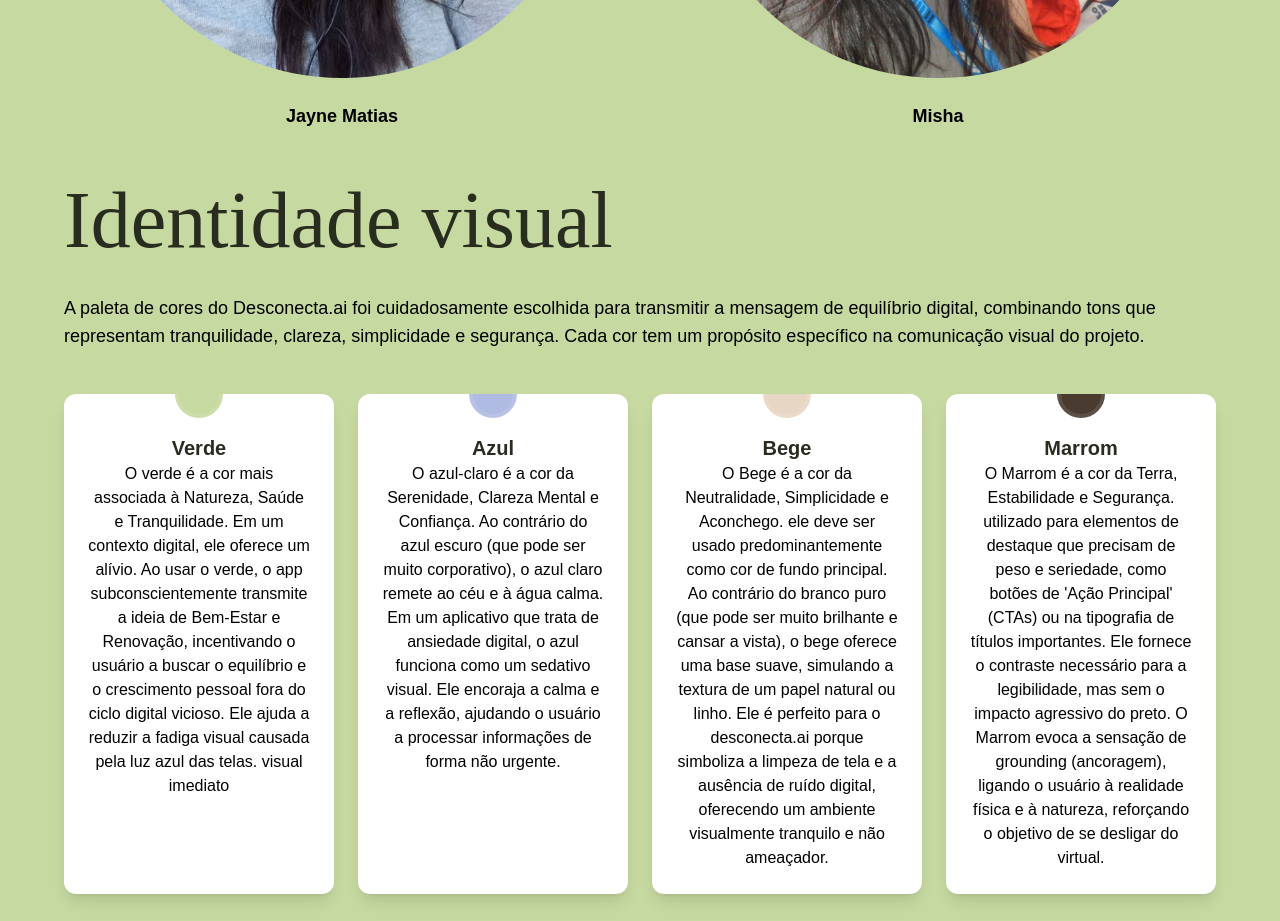
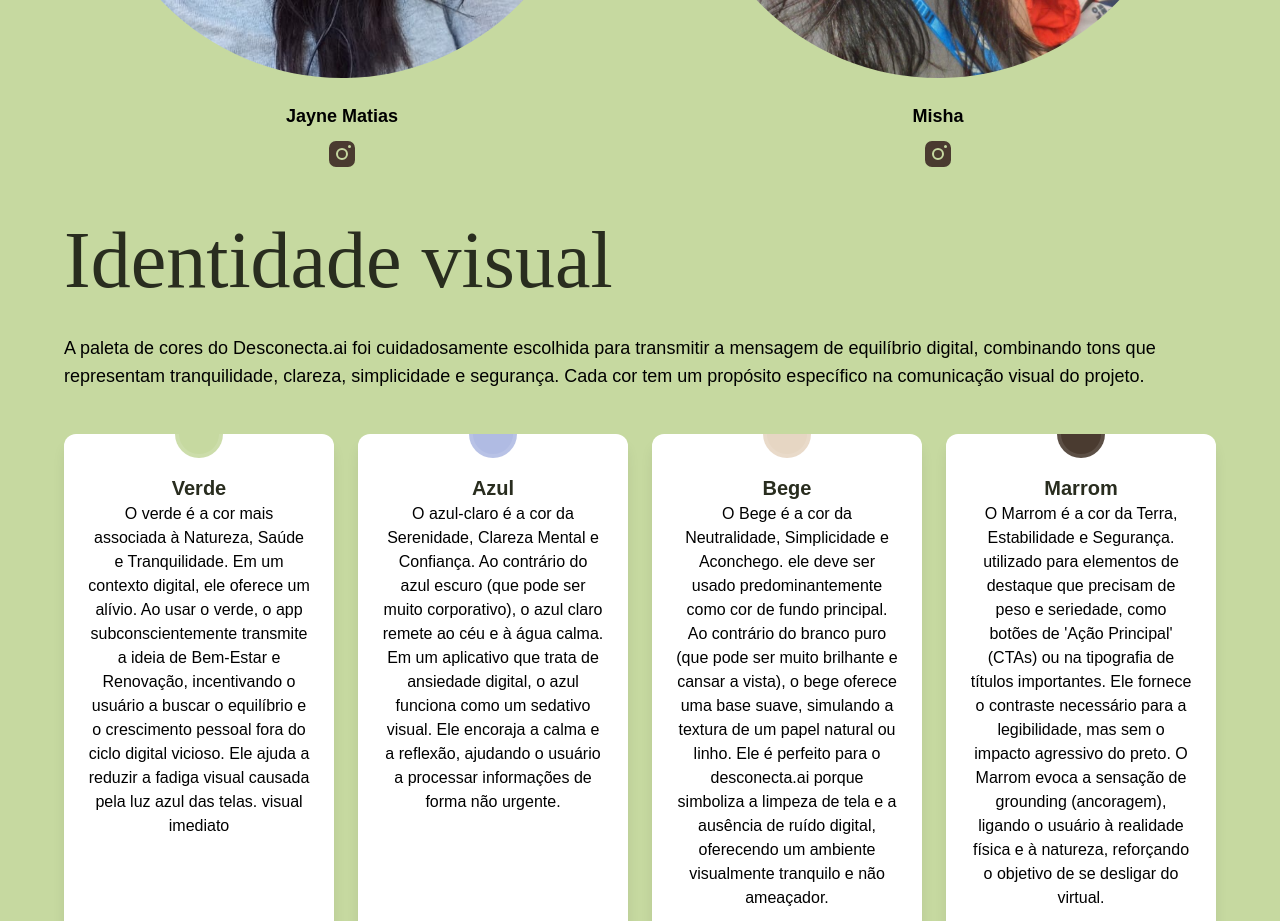
Before and after one commit to mimiisha/projeto-desconecta.ai, a React (Vite) app: page /sobre in a window 1280 px wide. Shown: the part 1300-2221 px from the top of the page. Built offline with nearby package versions, Linux system fonts and the light colour scheme.

Commit message:
add insta

```diff
--- a/src/components/About/Developers.jsx
+++ b/src/components/About/Developers.jsx
@@ -1,4 +1,5 @@
 import React from "react";
+import { InstagramLogoIcon } from "@phosphor-icons/react";
 import jay from "../../assets/imgs/jayfoto.jpeg";
 import mishafoto from "../../assets/imgs/mishafoto.jpeg";
 
@@ -17,12 +18,28 @@ export const Developeres = () => {
                     data-aos-delay="100">
                     <img src={jay} alt="Jayne" className="mt-10 md:mt-0 w-auto max-w-[320px] md:max-w-[500px] h-auto object-contain rounded-full" />
                     <p className="mt-6 text-center text-lg font-semibold">Jayne Matias</p>
+                    <a
+                        href="https://instagram.com/jayne_matias"
+                        target="_blank"
+                        rel="noopener noreferrer"
+                        className="mt-2"
+                    >
+                        <InstagramLogoIcon size={32} weight="fill" className="text-marrom" />
+                    </a>
                 </div>
                 <div className="flex flex-col items-center"
                     data-aos="fade-up"
                     data-aos-delay="250">
                     <img src={mishafoto} alt="Outra desenvolvedora" className="mt-10 md:mt-0 w-auto max-w-[320px] md:max-w-[500px] h-auto object-contain rounded-full" />
                     <p className="mt-6 text-center text-lg font-semibold">Misha</p>
+                    <a
+                        href="https://instagram.com/imnotmiisha"
+                        target="_blank"
+                        rel="noopener noreferrer"
+                        className="mt-2"
+                    >
+                        <InstagramLogoIcon size={32} weight="fill" className="text-marrom" />
+                    </a>
                 </div>
             </div>
         </div>
```
